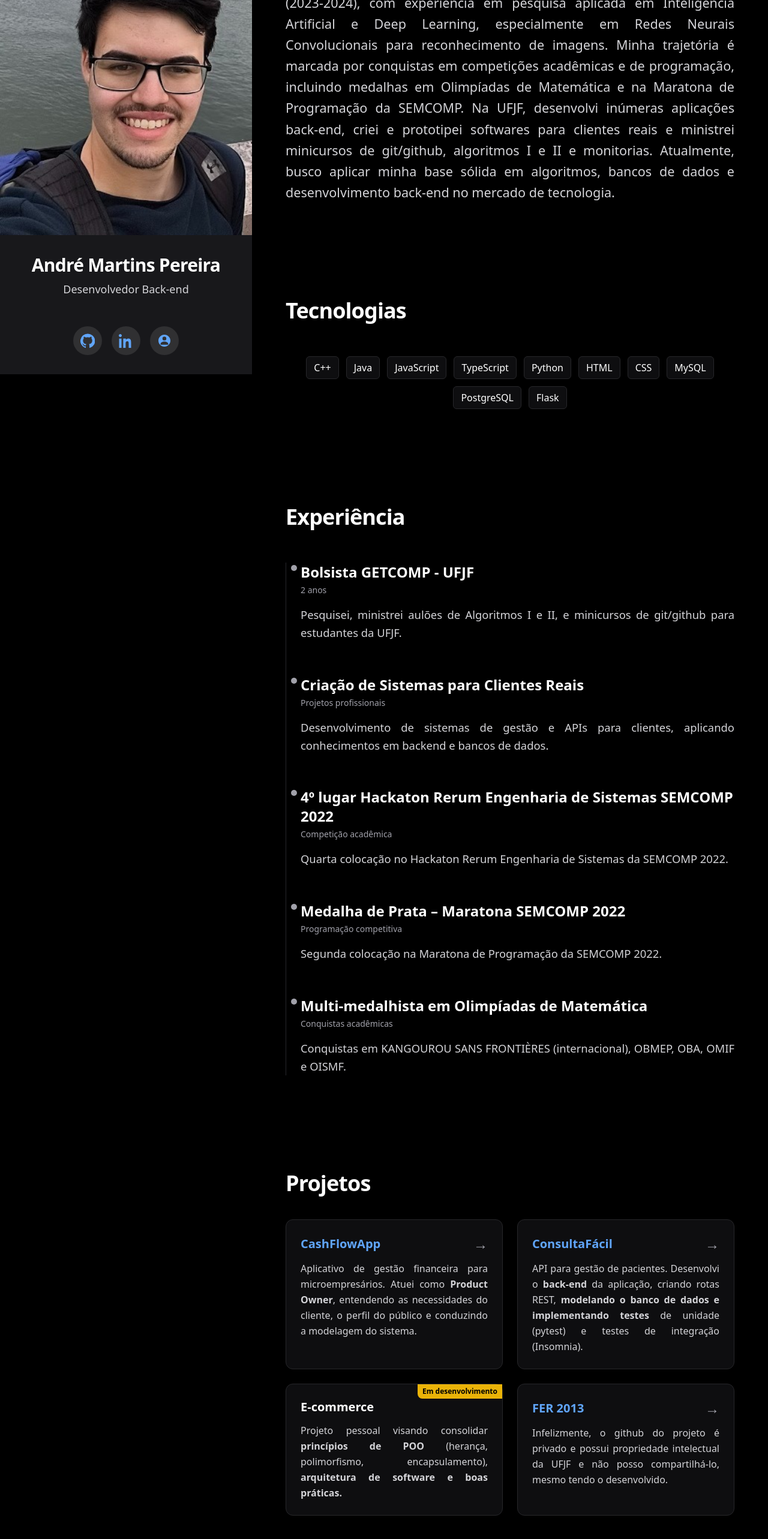
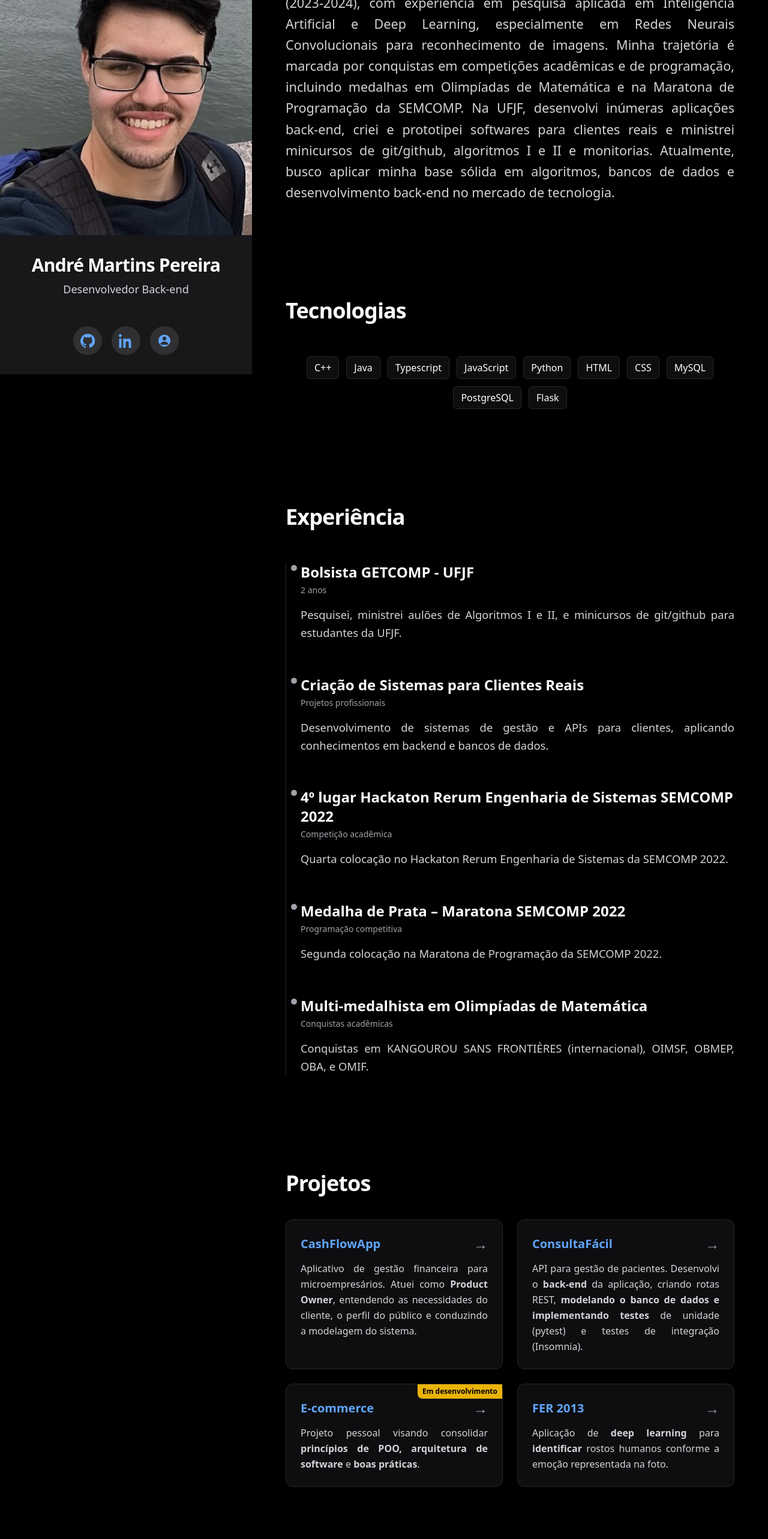
Before and after one commit to AndrePereira03/portfolio, a React (Vite) app: page / in a window 1280 px wide. Shown: the part 176-2742 px from the top of the page at 60% size. Built offline with nearby package versions, Linux system fonts and the light colour scheme.

Commit message:
adicionando link repositorio e-commerce e atualizando descrições

```diff
--- a/src/App.tsx
+++ b/src/App.tsx
@@ -1,8 +1,8 @@
-import { useEffect } from 'react';
+import { useEffect } from "react";
 
 export default function App() {
   useEffect(() => {
-    document.title = 'André Pereira - Portfólio';
+    document.title = "André Pereira - Portfólio";
   }, []);
 
   return (
@@ -23,7 +23,9 @@ export default function App() {
               <h1 className="text-3xl font-extrabold tracking-tight whitespace-nowrap overflow-hidden text-ellipsis">
                 André Martins Pereira
               </h1>
-              <p className="mt-2 text-lg text-zinc-300">Desenvolvedor Back-end</p>
+              <p className="mt-2 text-lg text-zinc-300">
+                Desenvolvedor Back-end
+              </p>
             </div>
 
             <div className="mt-12 flex items-center justify-center gap-4">
@@ -34,7 +36,11 @@ export default function App() {
                 aria-label="GitHub"
                 className="inline-flex h-12 w-12 items-center justify-center rounded-full bg-white/10 hover:bg-white/15 transition"
               >
-                <svg viewBox="0 0 24 24" fill="currentColor" className="h-6 w-6">
+                <svg
+                  viewBox="0 0 24 24"
+                  fill="currentColor"
+                  className="h-6 w-6"
+                >
                   <path d="M12 .5a12 12 0 0 0-3.79 23.4c.6.11.82-.26.82-.58v-2.02c-3.34.73-4.04-1.61-4.04-1.61-.55-1.39-1.34-1.76-1.34-1.76-1.1-.75.08-.73.08-.73 1.22.09 1.86 1.25 1.86 1.25 1.08 1.85 2.83 1.32 3.52 1.01.11-.78.42-1.32.77-1.63-2.67-.3-5.48-1.34-5.48-5.96 0-1.32.47-2.4 1.24-3.25-.12-.3-.54-1.52.12-3.16 0 0 1.01-.32 3.3 1.24a11.5 11.5 0 0 1 6 0c2.29-1.56 3.3-1.24 3.3-1.24.66 1.64.24 2.86.12 3.16.77.85 1.24 1.93 1.24 3.25 0 4.63-2.82 5.66-5.5 5.96.43.37.82 1.11.82 2.25v3.34c0 .32.21.69.83.57A12 12 0 0 0 12 .5z" />
                 </svg>
               </a>
@@ -46,7 +52,11 @@ export default function App() {
                 aria-label="LinkedIn"
                 className="inline-flex h-12 w-12 items-center justify-center rounded-full bg-white/10 hover:bg-white/15 transition"
               >
-                <svg viewBox="0 0 24 24" fill="currentColor" className="h-6 w-6">
+                <svg
+                  viewBox="0 0 24 24"
+                  fill="currentColor"
+                  className="h-6 w-6"
+                >
                   <path d="M4.98 3.5C4.98 4.88 3.86 6 2.5 6S0 4.88 0 3.5 1.12 1 2.5 1s2.48 1.12 2.48 2.5zM.5 8.5h4V24h-4V8.5zm7.5 0h3.84v2.11h.05c.53-1 1.84-2.11 3.79-2.11 4.05 0 4.8 2.67 4.8 6.15V24h-4v-7.14c0-1.7-.03-3.89-2.37-3.89-2.37 0-2.73 1.85-2.73 3.77V24h-3.98V8.5z" />
                 </svg>
               </a>
@@ -58,7 +68,11 @@ export default function App() {
                 aria-label="Lattes"
                 className="inline-flex h-12 w-12 items-center justify-center rounded-full bg-white/10 hover:bg-white/15 transition"
               >
-                <svg viewBox="0 0 24 24" fill="currentColor" className="h-6 w-6">
+                <svg
+                  viewBox="0 0 24 24"
+                  fill="currentColor"
+                  className="h-6 w-6"
+                >
                   <path d="M12 2c5.52 0 10 4.48 10 10s-4.48 10-10 10S2 17.52 2 12 6.48 2 12 2zm0 3.2a3.2 3.2 0 1 0 0 6.4 3.2 3.2 0 0 0 0-6.4zM12 13.6c-3.2 0-6.4 1.6-6.4 4v1.2h12.8V17.6c0-2.4-3.2-4-6.4-4z" />
                 </svg>
               </a>
@@ -75,15 +89,18 @@ export default function App() {
                 Olá, sou André Pereira!
               </h2>
               <p className="text-[1.2rem] md:text-[1.35rem] leading-relaxed text-zinc-300 text-justify">
-                Graduando em Ciência da Computação pela UFJF, bolsista do GETCOMP (2023-2024),
-                com experiência em pesquisa aplicada em Inteligência Artificial e Deep Learning,
-                especialmente em Redes Neurais Convolucionais para reconhecimento de imagens.
-                Minha trajetória é marcada por conquistas em competições acadêmicas e de programação,
-                incluindo medalhas em Olimpíadas de Matemática e na Maratona de Programação da SEMCOMP.
-                Na UFJF, desenvolvi inúmeras aplicações back-end, criei e prototipei softwares para
-                clientes reais e ministrei minicursos de git/github, algoritmos I e II e monitorias.
-                Atualmente, busco aplicar minha base sólida em algoritmos, bancos de dados e desenvolvimento
-                back-end no mercado de tecnologia.
+                Graduando em Ciência da Computação pela UFJF, bolsista do
+                GETCOMP (2023-2024), com experiência em pesquisa aplicada em
+                Inteligência Artificial e Deep Learning, especialmente em Redes
+                Neurais Convolucionais para reconhecimento de imagens. Minha
+                trajetória é marcada por conquistas em competições acadêmicas e
+                de programação, incluindo medalhas em Olimpíadas de Matemática e
+                na Maratona de Programação da SEMCOMP. Na UFJF, desenvolvi
+                inúmeras aplicações back-end, criei e prototipei softwares para
+                clientes reais e ministrei minicursos de git/github, algoritmos
+                I e II e monitorias. Atualmente, busco aplicar minha base sólida
+                em algoritmos, bancos de dados e desenvolvimento back-end no
+                mercado de tecnologia.
               </p>
             </section>
 
@@ -94,16 +111,16 @@ export default function App() {
               </h2>
               <ul className="flex flex-wrap justify-center gap-3">
                 {[
-                  'C++',
-                  'Java',
-                  'JavaScript',
-                  'TypeScript',
-                  'Python',
-                  'HTML',
-                  'CSS',
-                  'MySQL',
-                  'PostgreSQL',
-                  'Flask',
+                  "C++",
+                  "Java",
+                  "Typescript",
+                  "JavaScript",
+                  "Python",
+                  "HTML",
+                  "CSS",
+                  "MySQL",
+                  "PostgreSQL",
+                  "Flask",
                 ].map((tech) => (
                   <li
                     key={tech}
@@ -129,7 +146,8 @@ export default function App() {
                   </h3>
                   <p className="mt-1 text-sm text-zinc-400">2 anos</p>
                   <p className="mt-4 text-[1.15rem] leading-relaxed text-zinc-300 text-justify">
-                    Pesquisei, ministrei aulões de Algoritmos I e II, e minicursos de git/github para estudantes da UFJF.
+                    Pesquisei, ministrei aulões de Algoritmos I e II, e
+                    minicursos de git/github para estudantes da UFJF.
                   </p>
                 </li>
 
@@ -138,9 +156,12 @@ export default function App() {
                   <h3 className="text-xl md:text-2xl font-semibold">
                     Criação de Sistemas para Clientes Reais
                   </h3>
-                  <p className="mt-1 text-sm text-zinc-400">Projetos profissionais</p>
+                  <p className="mt-1 text-sm text-zinc-400">
+                    Projetos profissionais
+                  </p>
                   <p className="mt-4 text-[1.15rem] leading-relaxed text-zinc-300 text-justify">
-                    Desenvolvimento de sistemas de gestão e APIs para clientes, aplicando conhecimentos em backend e bancos de dados.
+                    Desenvolvimento de sistemas de gestão e APIs para clientes,
+                    aplicando conhecimentos em backend e bancos de dados.
                   </p>
                 </li>
 
@@ -149,9 +170,12 @@ export default function App() {
                   <h3 className="text-xl md:text-2xl font-semibold">
                     4º lugar Hackaton Rerum Engenharia de Sistemas SEMCOMP 2022
                   </h3>
-                  <p className="mt-1 text-sm text-zinc-400">Competição acadêmica</p>
+                  <p className="mt-1 text-sm text-zinc-400">
+                    Competição acadêmica
+                  </p>
                   <p className="mt-4 text-[1.15rem] leading-relaxed text-zinc-300 text-justify">
-                    Quarta colocação no Hackaton Rerum Engenharia de Sistemas da SEMCOMP 2022.
+                    Quarta colocação no Hackaton Rerum Engenharia de Sistemas da
+                    SEMCOMP 2022.
                   </p>
                 </li>
 
@@ -160,9 +184,12 @@ export default function App() {
                   <h3 className="text-xl md:text-2xl font-semibold">
                     Medalha de Prata – Maratona SEMCOMP 2022
                   </h3>
-                  <p className="mt-1 text-sm text-zinc-400">Programação competitiva</p>
+                  <p className="mt-1 text-sm text-zinc-400">
+                    Programação competitiva
+                  </p>
                   <p className="mt-4 text-[1.15rem] leading-relaxed text-zinc-300 text-justify">
-                    Segunda colocação na Maratona de Programação da SEMCOMP 2022.
+                    Segunda colocação na Maratona de Programação da SEMCOMP
+                    2022.
                   </p>
                 </li>
 
@@ -171,9 +198,12 @@ export default function App() {
                   <h3 className="text-xl md:text-2xl font-semibold">
                     Multi-medalhista em Olimpíadas de Matemática
                   </h3>
-                  <p className="mt-1 text-sm text-zinc-400">Conquistas acadêmicas</p>
+                  <p className="mt-1 text-sm text-zinc-400">
+                    Conquistas acadêmicas
+                  </p>
                   <p className="mt-4 text-[1.15rem] leading-relaxed text-zinc-300 text-justify">
-                    Conquistas em KANGOUROU SANS FRONTIÈRES (internacional), OBMEP, OBA, OMIF e OISMF.
+                    Conquistas em KANGOUROU SANS FRONTIÈRES (internacional),
+                    OIMSF, OBMEP, OBA, e OMIF.
                   </p>
                 </li>
               </ol>
@@ -186,7 +216,7 @@ export default function App() {
               </h2>
 
               <div className="grid gap-6 md:grid-cols-2">
-                {/* cashflow */ }
+                {/* cashflow */}
                 <a
                   href="https://www.figma.com/proto/YAQeithaZjxWe4aP1kCiML/CashFlowApp?node-id=350-11343&starting-point-node-id=350%3A11343&t=U0u6ZcHizrzZvsR3-1"
                   target="_blank"
@@ -200,8 +230,10 @@ export default function App() {
                     </span>
                   </div>
                   <p className="mt-3 text-zinc-300 leading-relaxed text-justify">
-                    Aplicativo de gestão financeira para microempresários. Atuei como <strong>Product Owner</strong>,
-                    entendendo as necessidades do cliente, o perfil do público e conduzindo a modelagem do sistema.
+                    Aplicativo de gestão financeira para microempresários. Atuei
+                    como <strong>Product Owner</strong>, entendendo as
+                    necessidades do cliente, o perfil do público e conduzindo a
+                    modelagem do sistema.
                   </p>
                 </a>
 
@@ -219,24 +251,42 @@ export default function App() {
                     </span>
                   </div>
                   <p className="mt-3 text-zinc-300 leading-relaxed text-justify">
-                    API para gestão de pacientes. Desenvolvi o <strong>back-end</strong> da aplicação, criando rotas REST,
-                    <strong> modelando o banco de dados e implementando testes </strong>de unidade (pytest) e testes de integração (Insomnia).
+                    API para gestão de pacientes. Desenvolvi o{" "}
+                    <strong>back-end</strong> da aplicação, criando rotas REST,
+                    <strong>
+                      {" "}
+                      modelando o banco de dados e implementando testes{" "}
+                    </strong>
+                    de unidade (pytest) e testes de integração (Insomnia).
                   </p>
                 </a>
 
                 {/* e-commerce */}
-                <div className="relative rounded-xl border border-zinc-800 bg-zinc-900/60 p-6 hover:border-zinc-700 hover:bg-zinc-900/80 transition">
+                <a
+                  href="https://github.com/AndrePereira03/e-commerce"
+                  target="_blank"
+                  rel="noreferrer"
+                  className="group relative block cursor-pointer rounded-xl border border-zinc-800 bg-zinc-900/60 p-6 hover:border-zinc-700 hover:bg-zinc-900/80 hover:shadow-lg hover:scale-[1.02] transition-transform duration-200"
+                >
                   <span className="absolute top-0 right-0 bg-yellow-500 text-black text-xs font-semibold px-2 py-1 rounded-bl-lg">
                     Em desenvolvimento
                   </span>
-                  <div className="text-xl font-semibold">E-commerce</div>
+
+                  <div className="flex items-center justify-between text-xl font-semibold">
+                    <span>E-commerce</span>
+                    <span className="text-zinc-400 text-2xl group-hover:text-white group-hover:translate-x-1.5 group-hover:scale-110 transition-all duration-200">
+                      →
+                    </span>
+                  </div>
+
                   <p className="mt-3 text-zinc-300 leading-relaxed text-justify">
-                    Projeto pessoal visando consolidar <strong>princípios de POO</strong> (herança, polimorfismo,
-                    encapsulamento), <strong>arquitetura de software e boas práticas.</strong>
+                    Projeto pessoal visando consolidar{" "}
+                    <strong>princípios de POO, arquitetura de software</strong>{" "}
+                    e<strong> boas práticas</strong>.
                   </p>
-                </div>
+                </a>
 
-                {/* FER2013 */ }
+                {/* FER2013 */}
                 <a
                   href="https://www.kaggle.com/datasets/msambare/fer2013"
                   target="_blank"
@@ -250,8 +300,9 @@ export default function App() {
                     </span>
                   </div>
                   <p className="mt-3 text-zinc-300 leading-relaxed text-justify">
-                    Infelizmente, o github do projeto é privado e possui propriedade intelectual da UFJF
-                    e não posso compartilhá-lo, mesmo tendo o desenvolvido.
+                    Aplicação de <strong>deep learning</strong> para{" "}
+                    <strong>identificar </strong>rostos humanos conforme a
+                    emoção representada na foto.
                   </p>
                 </a>
               </div>
@@ -265,7 +316,8 @@ export default function App() {
 
               <div className="flex flex-col items-center text-center space-y-6">
                 <p className="text-[1.15rem] leading-relaxed text-zinc-300 max-w-[75ch] text-justify">
-                  Acesse meus certificados de monitorias, olimpíadas e também de minicursos ministrados!
+                  Acesse meus certificados de monitorias, olimpíadas e também de
+                  minicursos ministrados!
                 </p>
 
                 <a
```
